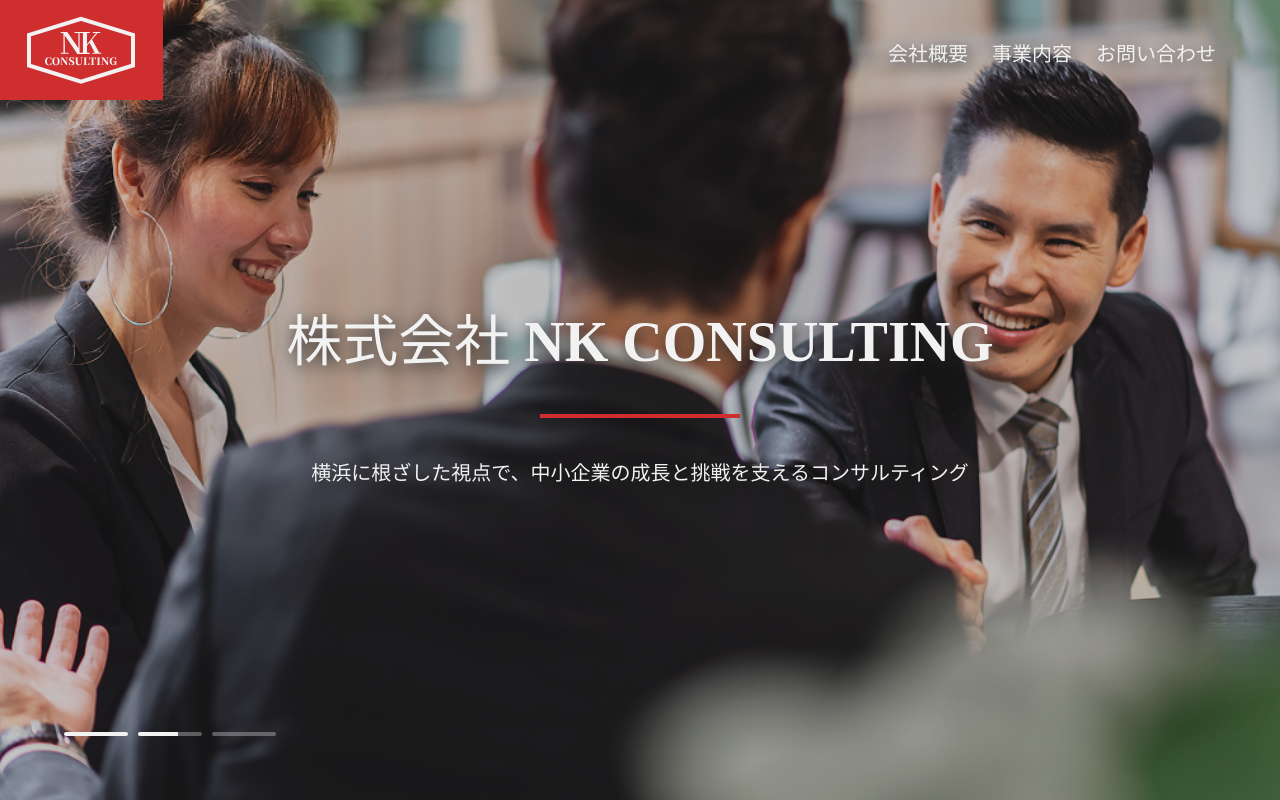
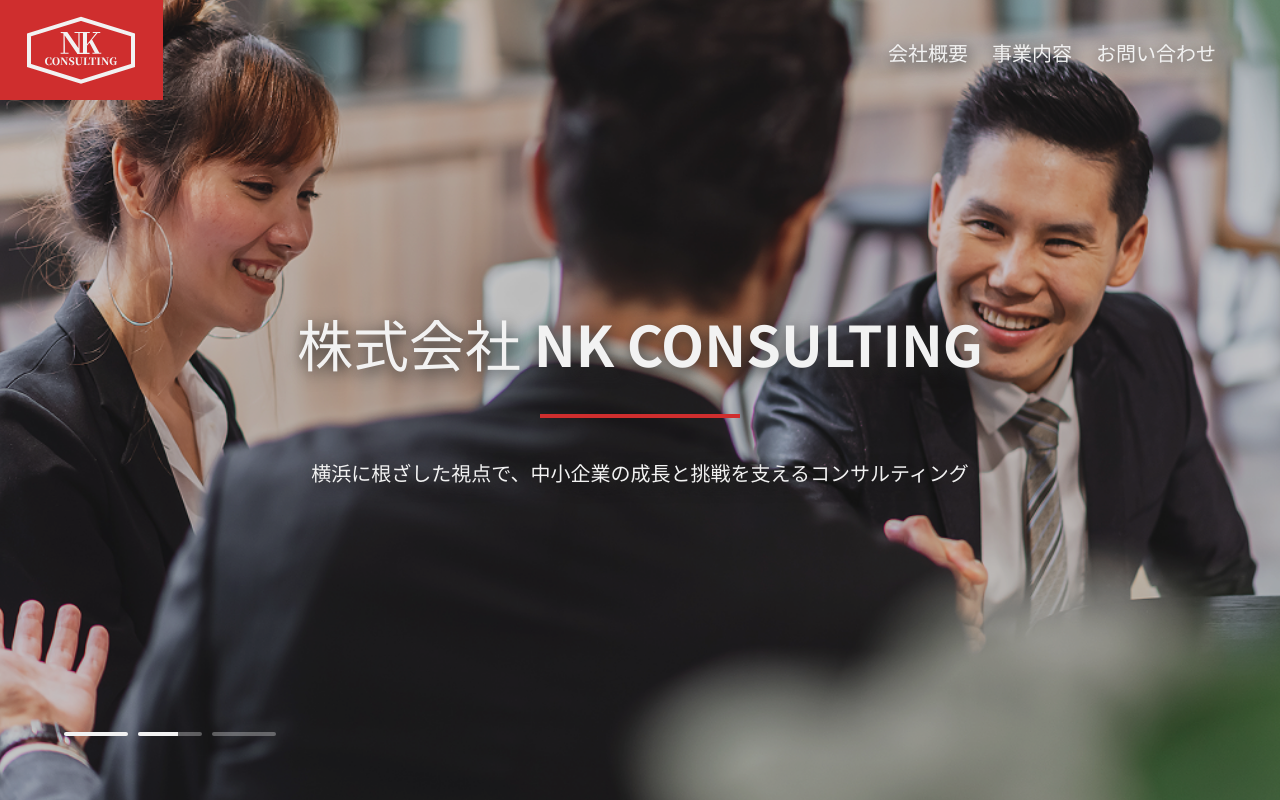
Before and after one commit to echizen-yusei/nkconsulting-corp, a React (Vite) app: page / in a window 1280 px wide. Shown: the top 800 px of the page. Built offline with nearby package versions, Linux system fonts and the light colour scheme.

Commit message:
Fix : update font to Noto Sans JP and style

```diff
--- a/index.html
+++ b/index.html
@@ -2,6 +2,9 @@
 <html lang="ja">
   <head>
     <meta charset="UTF-8" />
+    <link rel="preconnect" href="https://fonts.googleapis.com">
+    <link rel="preconnect" href="https://fonts.gstatic.com" crossorigin>
+    <link href="https://fonts.googleapis.com/css2?family=Noto+Sans+JP:wght@400;700&display=swap" rel="stylesheet">
     <link rel="icon" type="image/svg+xml" href="/public/nkc-favicon.png" />
     <meta name="viewport" content="width=device-width, initial-scale=1.0" />
     <title>株式会社 NK CONSULTING | 横浜の経営コンサルティング会社</title>
--- a/src/components/sections/about.css
+++ b/src/components/sections/about.css
@@ -55,6 +55,10 @@
 }
 
 @media (max-width: 490px){
+    .about{
+        height: 100%;
+        padding: 60px 0;
+    }
     .about-copy{
         font-size: 48px;
     }
--- a/src/index.css
+++ b/src/index.css
@@ -36,6 +36,7 @@
   place-items: center;
   min-width: 320px;
   min-height: 100vh;
+  font-family: 'Noto Sans JP';
 }
 
 li{
```
